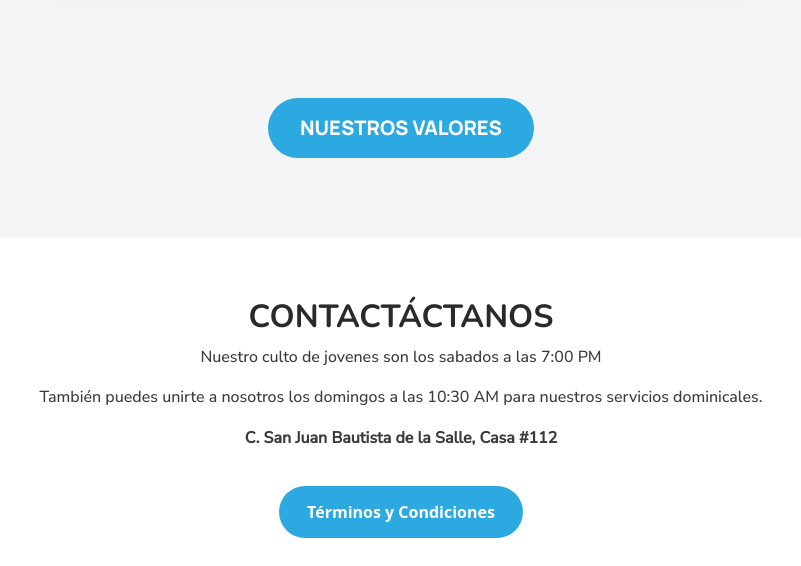
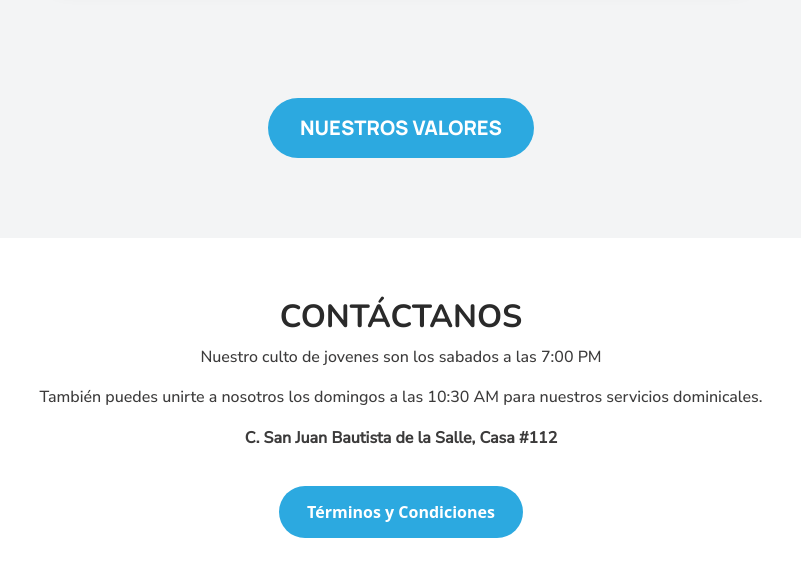
Before and after one commit to Pedroperezp/Pedroperezp.github.io, a plain HTML site: page index.html in a window 1280 px wide. Shown: the part 1794-2360 px from the top of the page, without its empty margins (239-1040 px from the left). Drawn offline with nearby package versions, Linux system fonts and the light colour scheme.

Commit message:
Update index.html

```diff
--- a/index.html
+++ b/index.html
@@ -100,7 +100,7 @@
 
     <footer class="pie-de-pagina">
         <div class="contenedor-footer">
-            <h2>CONTACTÁCTANOS</h2>
+            <h2>CONTÁCTANOS</h2>
 
             <p>Nuestro culto de jovenes son los sabados a las 7:00 PM</p>
             <p>También puedes unirte a nosotros los domingos a las 10:30 AM para nuestros servicios dominicales.</p>
```
